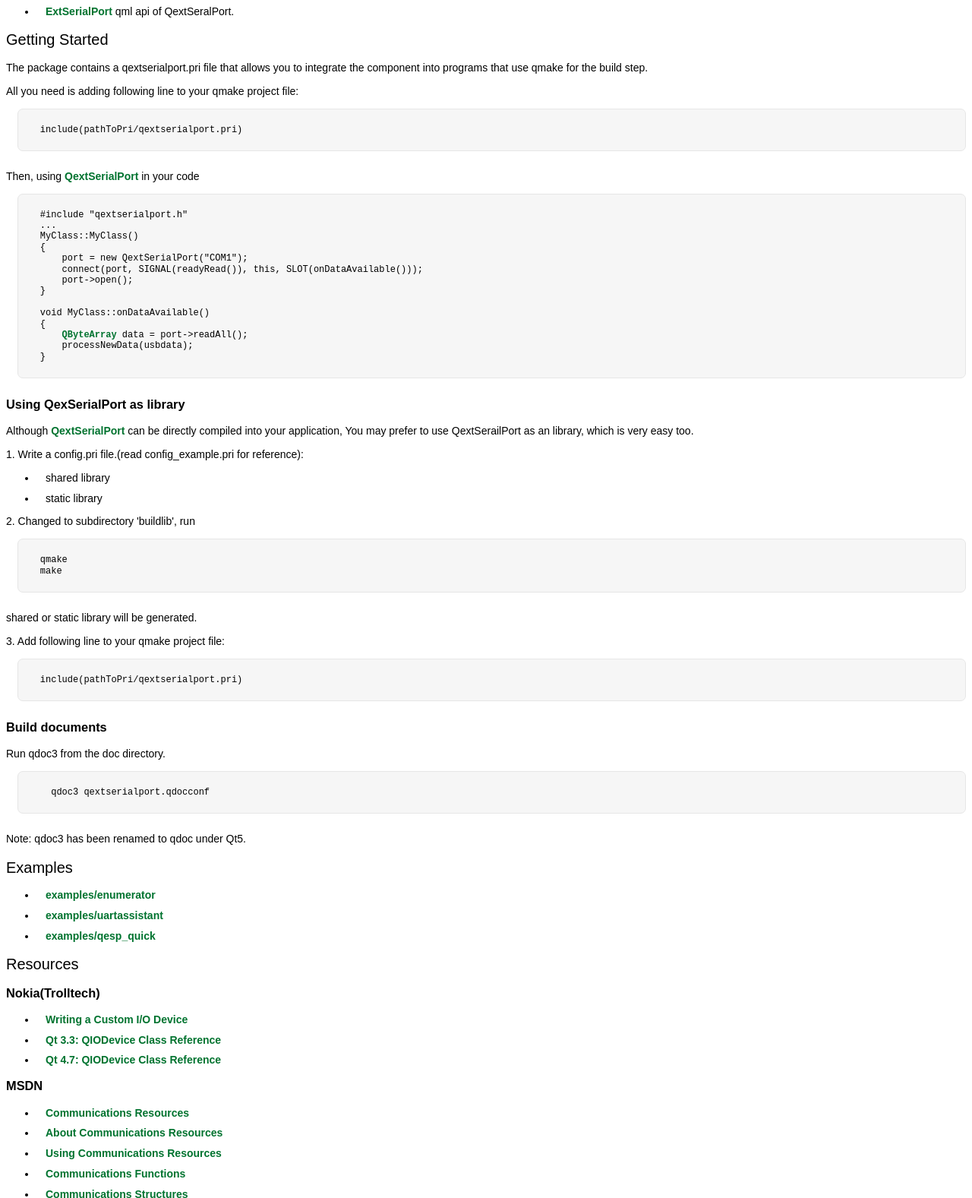
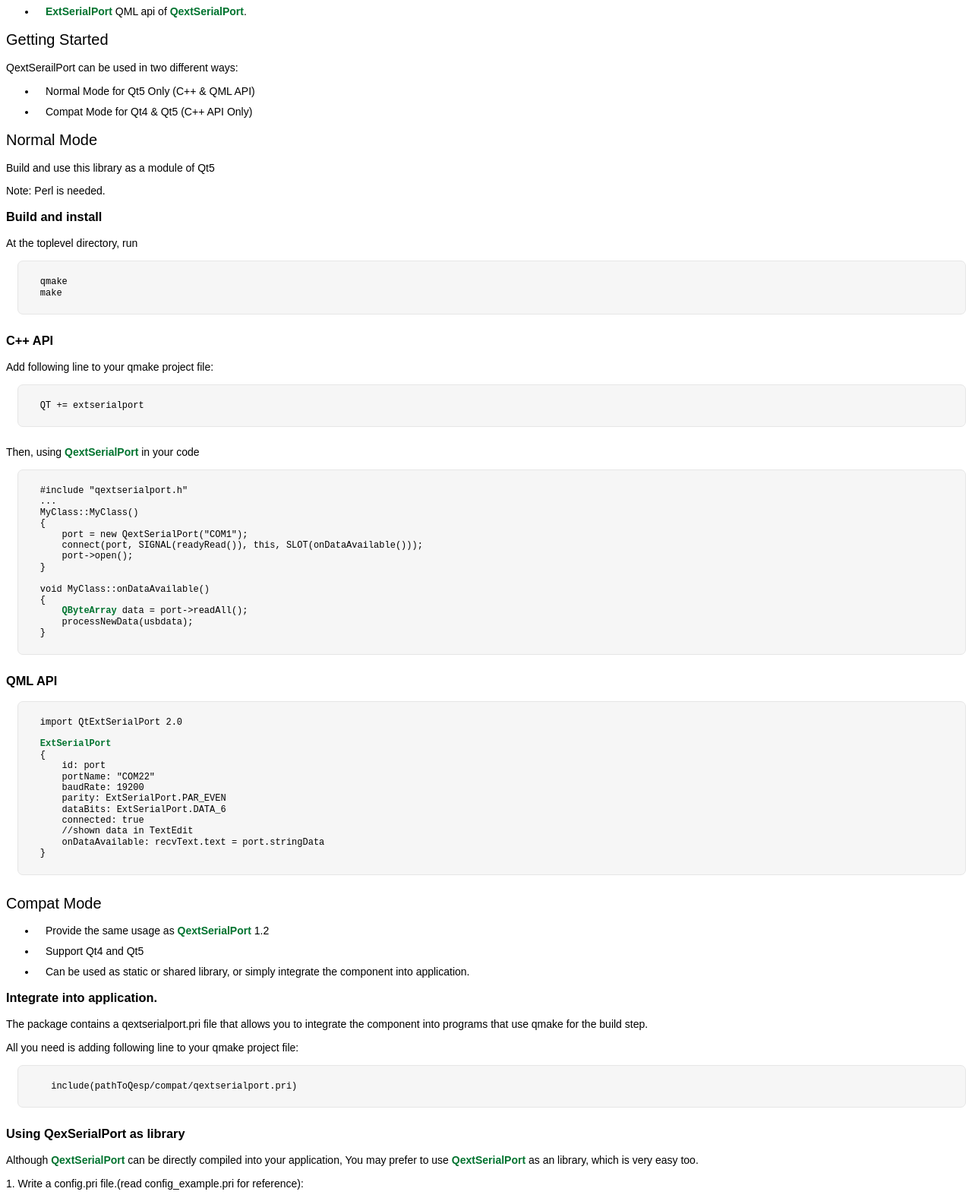
Before and after one commit to qextserialport/qextserialport.github.com, a plain HTML site: page 2.0/index.html in a window 1280 px wide. Shown: the part 469-2046 px from the top of the page at 76% size. Drawn offline with Linux system fonts and the light colour scheme.

Commit message:
Update 2.0

```diff
--- a/2.0/index.html
+++ b/2.0/index.html
@@ -29,13 +29,28 @@
 <li><a href="qextserialport.html">QextSerialPort</a> encapsulates a serial port on both POSIX and Windows systems.</li>
 <li><a href="qextserialenumerator.html">QextSerialEnumerator</a> enumerates ports currently available in the system.</li>
 <li><a href="qextserialhelper.html">QextSerialHelper</a> convenient class for <a href="qextserialport.html">QextSerialPort</a>.</li>
-<li><a href="qml-extserialport.html">ExtSerialPort</a> qml api of QextSeralPort.</li>
+<li><a href="qml-extserialport.html">ExtSerialPort</a> QML api of <a href="qextserialport.html">QextSerialPort</a>.</li>
 </ul>
 <a name="getting-started"></a>
 <h2>Getting Started</h2>
-<p>The package contains a qextserialport.pri file that allows you to integrate the component into programs that use qmake for the build step.</p>
-<p>All you need is adding following line to your qmake project file:</p>
-<pre class="cpp">    <span class="keyword">include</span>(pathToPri<span class="operator">/</span>qextserialport<span class="operator">.</span>pri)</pre>
+<p>QextSerailPort can be used in two different ways:</p>
+<ul>
+<li>Normal Mode for Qt5 Only (C++ &amp; QML API)</li>
+<li>Compat Mode for Qt4 &amp; Qt5 (C++ API Only)</li>
+</ul>
+<a name="normal-mode"></a>
+<h2>Normal Mode</h2>
+<p>Build and use this library as a module of Qt5</p>
+<p>Note: Perl is needed.</p>
+<a name="build-and-install"></a>
+<h3>Build and install</h3>
+<p>At the toplevel directory, run</p>
+<pre class="cpp">    qmake
+    make</pre>
+<a name="c-api"></a>
+<h3>C++ API</h3>
+<p>Add following line to your qmake project file:</p>
+<pre class="cpp">    QT <span class="operator">+</span><span class="operator">=</span> extserialport</pre>
 <p>Then, using <a href="qextserialport.html">QextSerialPort</a> in your code</p>
 <pre class="cpp">    <span class="preprocessor">#include &quot;qextserialport.h&quot;</span>
     <span class="operator">.</span><span class="operator">.</span><span class="operator">.</span>
@@ -51,25 +66,47 @@
         <span class="type"><a href="http://doc.qt.nokia.com/qt5/qbytearray.html">QByteArray</a></span> data <span class="operator">=</span> port<span class="operator">-</span><span class="operator">&gt;</span>readAll();
         processNewData(usbdata);
     }</pre>
+<a name="qml-api"></a>
+<h3>QML API</h3>
+<pre class="qml">    import QtExtSerialPort 2.0
+
+    <span class="type"><a href="qml-extserialport.html">ExtSerialPort</a></span>
+    {
+        <span class="name">id</span>: <span class="name">port</span>
+        <span class="name">portName</span>: <span class="string">&quot;COM22&quot;</span>
+        <span class="name">baudRate</span>: <span class="number">19200</span>
+        <span class="name">parity</span>: <span class="name">ExtSerialPort</span>.<span class="name">PAR_EVEN</span>
+        <span class="name">dataBits</span>: <span class="name">ExtSerialPort</span>.<span class="name">DATA_6</span>
+        <span class="name">connected</span>: <span class="number">true</span>
+        <span class="comment">//shown data in TextEdit</span>
+        <span class="name">onDataAvailable</span>: <span class="name">recvText</span>.<span class="name">text</span> <span class="operator">=</span> <span class="name">port</span>.<span class="name">stringData</span>
+    }</pre>
+<a name="compat-mode"></a>
+<h2>Compat Mode</h2>
+<ul>
+<li>Provide the same usage as <a href="qextserialport.html">QextSerialPort</a> 1.2</li>
+<li>Support Qt4 and Qt5</li>
+<li>Can be used as static or shared library, or simply integrate the component into application.</li>
+</ul>
+<a name="integrate-into-application"></a>
+<h3>Integrate into application.</h3>
+<p>The package contains a qextserialport.pri file that allows you to integrate the component into programs that use qmake for the build step.</p>
+<p>All you need is adding following line to your qmake project file:</p>
+<pre class="cpp">      <span class="keyword">include</span>(pathToQesp<span class="operator">/</span>compat<span class="operator">/</span>qextserialport<span class="operator">.</span>pri)</pre>
 <a name="using-qexserialport-as-library"></a>
 <h3>Using QexSerialPort as library</h3>
-<p>Although <a href="qextserialport.html">QextSerialPort</a> can be directly compiled into your application, You may prefer to use QextSerailPort as an library, which is very easy too.</p>
+<p>Although <a href="qextserialport.html">QextSerialPort</a> can be directly compiled into your application, You may prefer to use <a href="qextserialport.html">QextSerialPort</a> as an library, which is very easy too.</p>
 <p>1. Write a config.pri file.(read config_example.pri for reference):</p>
 <ul>
 <li>shared library</li>
 <li>static library</li>
 </ul>
 <p>2. Changed to subdirectory 'buildlib', run</p>
-<pre class="cpp">    qmake
-    make</pre>
+<pre class="cpp">      qmake
+      make</pre>
 <p>shared or static library will be generated.</p>
 <p>3. Add following line to your qmake project file:</p>
-<pre class="cpp">    <span class="keyword">include</span>(pathToPri<span class="operator">/</span>qextserialport<span class="operator">.</span>pri)</pre>
-<a name="build-documents"></a>
-<h3>Build documents</h3>
-<p>Run qdoc3 from the doc directory.</p>
-<pre class="cpp">      qdoc3 qextserialport<span class="operator">.</span>qdocconf</pre>
-<p>Note: qdoc3 has been renamed to qdoc under Qt5.</p>
+<pre class="cpp">      <span class="keyword">include</span>(pathToQesp<span class="operator">/</span>compat<span class="operator">/</span>qextserialport<span class="operator">.</span>pri)</pre>
 <a name="examples"></a>
 <h2>Examples</h2>
 <ul>
```
Also changed, not shown: 2.0/examples-enumerator.html (+1 -0 lines), 2.0/examples-uartassistant.html (+1 -0 lines), 2 other files.
